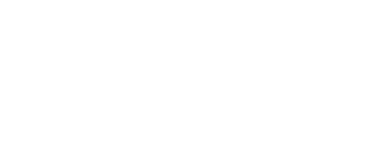
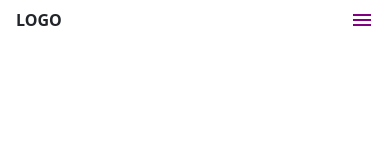
Before and after one commit to leonel691/devoir-bootstrap, a plain HTML site: page index.html in a window 390 px wide. Drawn offline with nearby package versions, Linux system fonts and the light colour scheme.

Commit message:
feat:barre de navigation version mobile

```diff
--- a/index.html
+++ b/index.html
@@ -13,6 +13,12 @@
     <title>portfolio</title>
   </head>
   <body>
+
+    <header class="d-flex justify-content-between py-2 px-3">
+        <span class="fw-bold">LOGO</span>
+        <svg xmlns="http://www.w3.org/2000/svg" height="24px" viewBox="0 -960 960 960" width="24px" fill="purple"><path d="M120-240v-80h720v80H120Zm0-200v-80h720v80H120Zm0-200v-80h720v80H120Z"/></svg>
+
+    </header>
 
 
 
```
